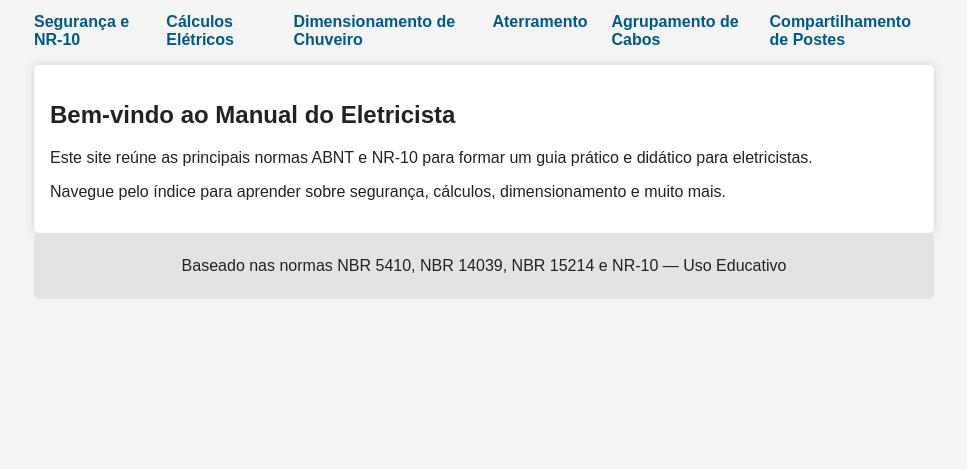
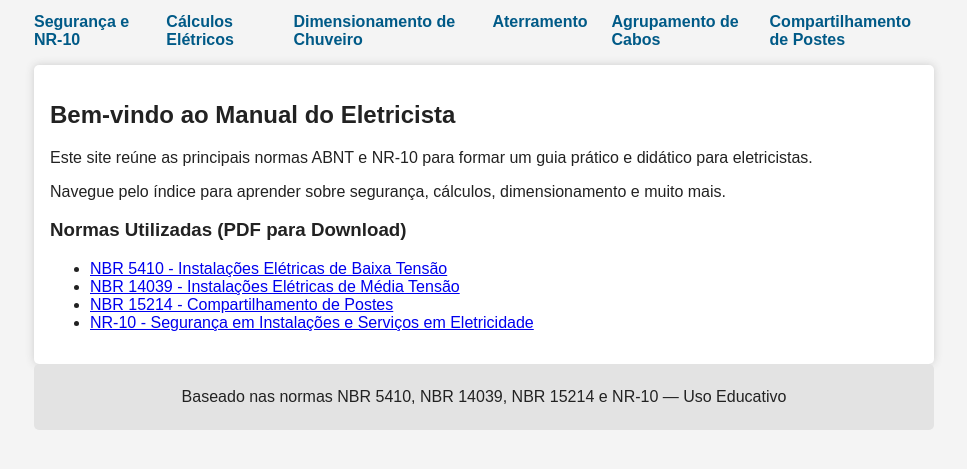
Before and after one commit to gilmroliveira/Manual_do_eletricista, a plain HTML site: page index.html in a window 1280 px wide. Shown: the part 165-634 px from the top of the page, without its empty margins (156-1123 px from the left). Drawn offline with Linux system fonts and the light colour scheme.

Commit message:
Atualizar o index.html

```diff
--- a/index.html
+++ b/index.html
@@ -24,6 +24,16 @@
     <h2>Bem-vindo ao Manual do Eletricista</h2>
     <p>Este site reúne as principais normas ABNT e NR-10 para formar um guia prático e didático para eletricistas.</p>
     <p>Navegue pelo índice para aprender sobre segurança, cálculos, dimensionamento e muito mais.</p>
+
+    <section>
+      <h3>Normas Utilizadas (PDF para Download)</h3>
+      <ul>
+        <li><a href="NBR5410-Instalacoes-Eletricas-de-Baixa-Tensao.pdf" target="_blank">NBR 5410 - Instalações Elétricas de Baixa Tensão</a></li>
+        <li><a href="abnt-nbr-14039.pdf" target="_blank">NBR 14039 - Instalações Elétricas de Média Tensão</a></li>
+        <li><a href="ANEXO_2__ABNT_NBR_15214_2005_-_Compartilhamento_de_postes.pdf" target="_blank">NBR 15214 - Compartilhamento de Postes</a></li>
+        <li><a href="nr-10.pdf" target="_blank">NR-10 - Segurança em Instalações e Serviços em Eletricidade</a></li>
+      </ul>
+    </section>
   </main>
   <footer>
     <p>Baseado nas normas NBR 5410, NBR 14039, NBR 15214 e NR-10 — Uso Educativo</p>
```
